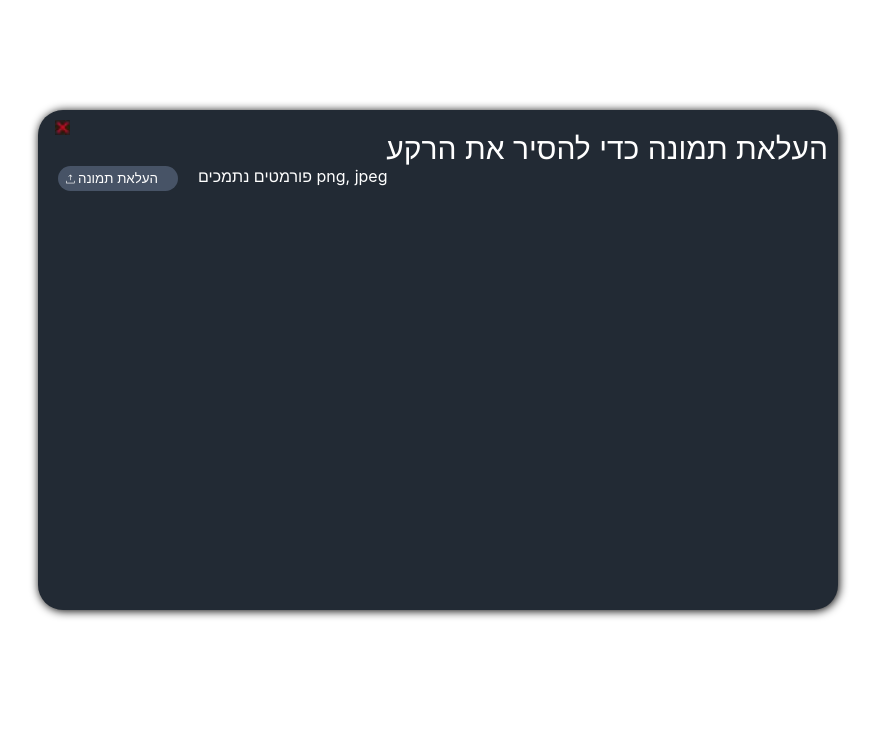
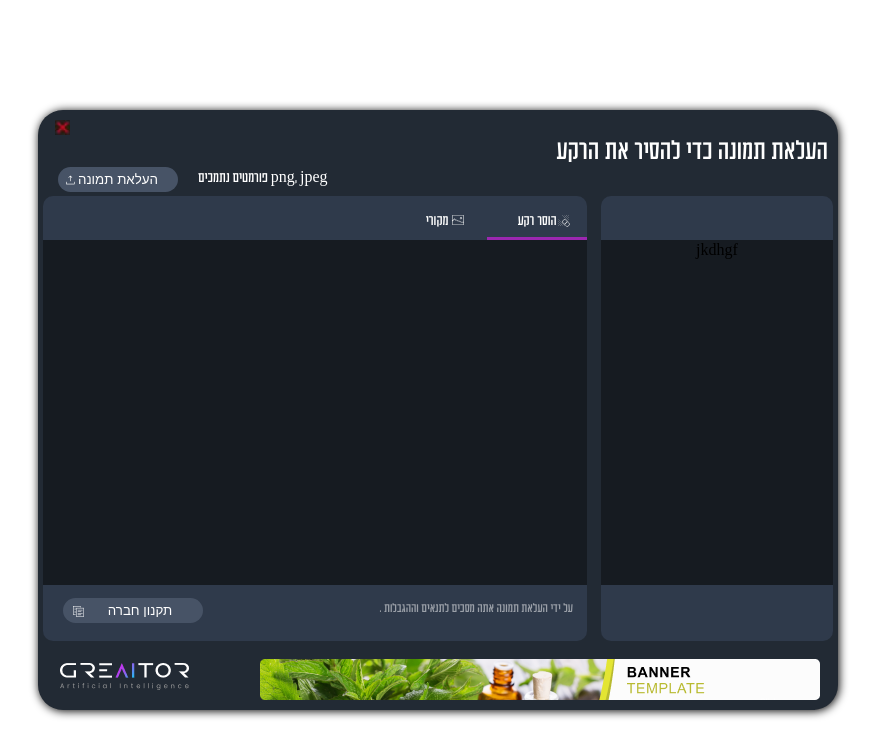
Before and after one commit to meirbit32/maraton3, a React (Create React App) app: page / in a window 1280 px wide. Shown: the top 756 px of the page, without its empty margins (202-1079 px from the left). Built offline with nearby package versions, Linux system fonts and the light colour scheme.

Commit message:
add DownloadImg component

```diff
--- a/src/BgRemove.css
+++ b/src/BgRemove.css
@@ -1,7 +1,16 @@
+@font-face {
+    font-family: "Aduma";
+    src: url("./assets/fonts/Aduma\ Regular.ttf");
+  }
+
+body{
+    font-family: 'Aduma';
+}
+
 .bg_div_cont{
     text-align: center;
     width: 800px;
-    height: 500px;
+    height: 600px;
     margin: 0 auto;
     margin-top: 110px;
     border-radius: 25px;
@@ -44,3 +53,95 @@ background-position: 5px 6px;
     width: 15px;
     height: 15px;
 }
+.main_left{
+    width: 68%;
+    float: left;
+    height: 445px;
+    margin-left: 5px;
+    border-radius: 10px;
+    background-color: #2F3A4B;
+
+}
+.main_right{
+    width: 29%;
+    float: right;
+    height: 445px;
+    margin-right: 5px;
+    border-radius: 10px;
+    background-color: #2F3A4B;
+
+}
+
+.main_cont{
+    clear: both;
+    margin-top: 10px;
+}
+
+.middle_div_left{
+    height: 345px;
+    margin-top: 44px;
+    background-color: #161B21;
+}
+
+.middle_div_right{
+    height: 345px;
+    margin-top: 44px;
+    background-color: #161B21;
+}
+
+.logo{
+    float: left;
+    margin: 22px;
+}
+
+.banner{
+    float: right;
+    margin: 18px;
+}
+
+.tab_button_no_bg, .tab_button_original{
+    color: white;
+    width: 100px;
+    float: right;
+    position: relative;
+    top: -25px;
+    top: -30px;
+}
+
+.tab_button_no_bg{
+    background-image: url('./assets/Cleanup\ Edges.png');
+    background-repeat: no-repeat;
+    background-position: 70px 4px;
+    border-bottom: 3px solid #9c27b0;
+    padding-bottom: 8px;
+}
+
+.tab_button_original{
+    background-image: url('./assets/Image.png');
+    background-repeat: no-repeat;
+    background-position: 65px 4px;
+    padding-bottom: 8px;
+}
+
+.main_left_footer_text{
+    color: #ffffff85;
+    font-size: 14px;
+    text-align: right;
+    direction: rtl;
+    margin: 14px;
+}
+.main_left_footer_button{
+    float: left;
+    margin-top: -32px;
+    margin-left: 20px;
+    background-color: #475366;
+    border: 0;
+    color: white;
+    width: 140px;
+    height: 25px;
+    border-radius: 25px;
+    background-image: url('./assets/eula.png');
+    background-repeat: no-repeat;
+    background-position: 9px  7px;
+    padding-left: 20px;
+}
--- a/src/BgRemove.js
+++ b/src/BgRemove.js
@@ -1,6 +1,8 @@
 import './BgRemove.css';
-import close1 from'./assets/close1.png'
-
+import close1 from'./assets/close1.png';
+import logo from'./assets/logo.png';
+import banner from'./assets/banner.png';
+import DownloadImg from './DownloadImg'
 
 function BgRemove() {
   return (
@@ -12,6 +14,29 @@ function BgRemove() {
             <button className='bg_div_header_button'> העלאת תמונה</button>
             <div className='bg_div_header_subtext'> פורמטים נתמכים png, jpeg</div>
             </div>
+
+        <div className='main_cont'>
+            <div className='main_left'>
+                <div className='middle_div_left'>
+                    <div className='tab_button_no_bg'> הוסר רקע </div>
+                    <div className='tab_button_original'> מקורי </div>
+                </div>
+                <div className='main_left_footer'>
+                    <div className='main_left_footer_text'> על ידי העלאת תמונה אתה מסכים לתנאים וההגבלות . </div>
+                    <button className='main_left_footer_button'> תקנון חברה</button>
+                </div>
+
+            </div>
+            <div className='main_right'>
+                <div className='middle_div_right'>
+                  <DownloadImg/>
+                </div>
+            </div>
+          </div>
+            <div classname="footer_cont">
+              <img src={logo} className='logo'/>
+              <a href='http://www.google.com' target="_blank"><img src={banner} className='banner'/></a>
+            </div>
       </div>
     </div>
   );
--- /dev/null
+++ b/src/DownloadImg.js
@@ -0,0 +1,11 @@
+import './DownloadImg.css'
+
+
+function DownloadImg() {
+  return (
+        <div>
+            jkdhgf
+        </div>
+  )}
+
+  export default DownloadImg
```
Also changed, not shown: src/DownloadImg.css (added), src/assets/fonts/Aduma Regular.ttf (added).
